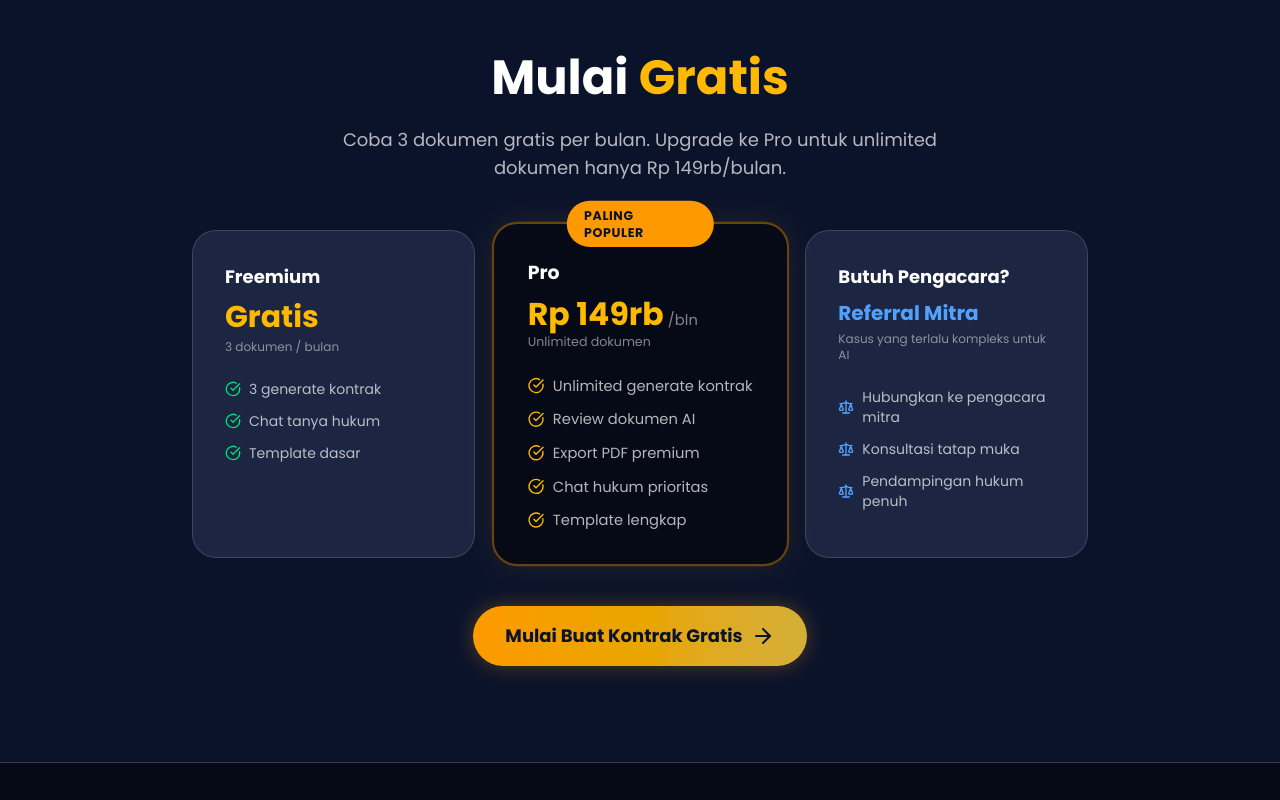
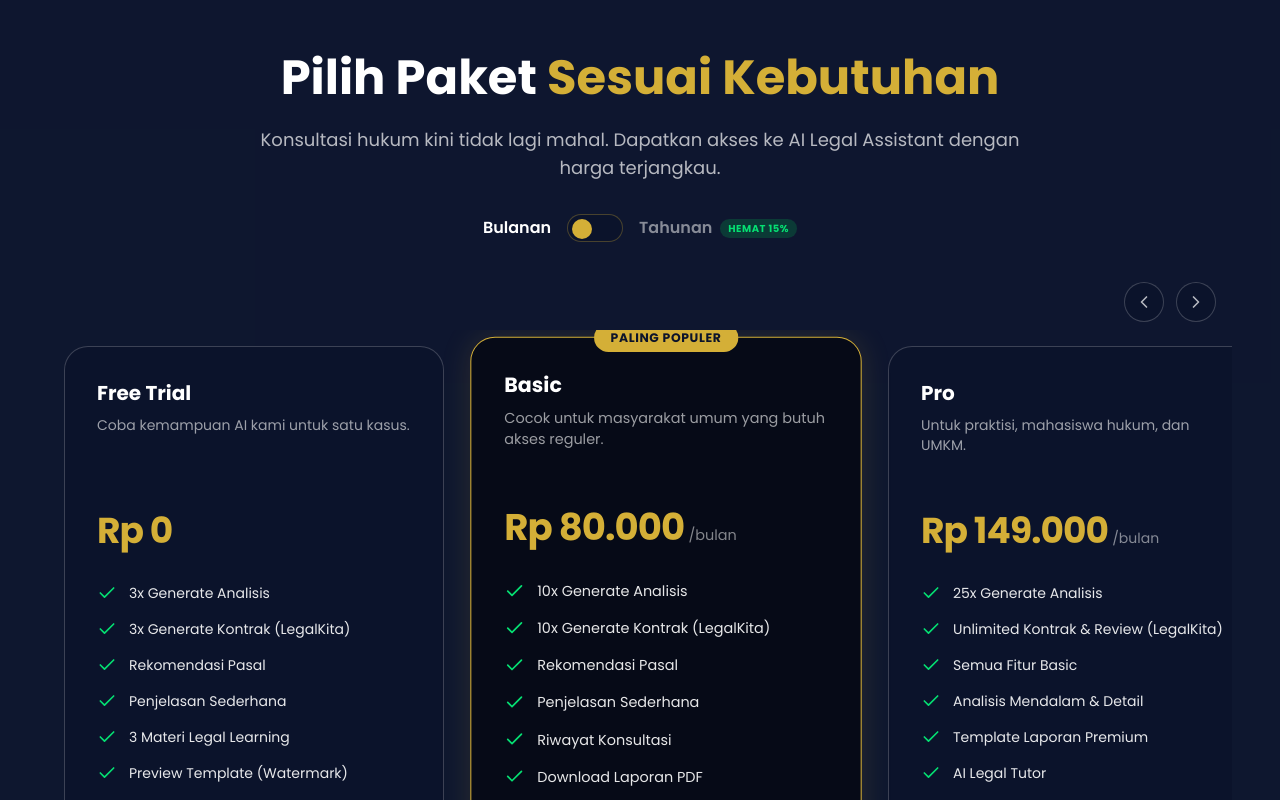
Before and after one commit to KangBasrengg/KonsultanAI, a Next.js app: page /legalkita in a window 1280 px wide. Shown: the part 2920-3720 px from the top of the page. Built offline with nearby package versions, Linux system fonts and the light colour scheme; no server answers.

Commit message:
feat: unify subscription tiers, add slider layout and navigation for pricing

```diff
--- a/src/app/legalkita/page.tsx
+++ b/src/app/legalkita/page.tsx
@@ -10,6 +10,7 @@ import {
 import Link from "next/link";
 import Navbar from "@/components/layout/Navbar";
 import Footer from "@/components/layout/Footer";
+import PricingSection from "@/components/sections/PricingSection";
 import { useAuth } from "@/components/auth/AuthProvider";
 
 const FEATURES = [
@@ -263,96 +264,7 @@ export default function LegalKitaPage() {
       </section>
 
       {/* Model Bisnis / Pricing Teaser */}
-      <section className="py-24">
-        <div className="container mx-auto px-6 lg:px-12 text-center">
-          <h2 className="text-3xl md:text-5xl font-bold mb-6 text-putih">
-            Mulai <span className="text-amber-400">Gratis</span>
-          </h2>
-          <p className="text-putih/70 text-lg mb-12 max-w-2xl mx-auto">
-            Coba 3 dokumen gratis per bulan. Upgrade ke Pro untuk unlimited dokumen hanya Rp 149rb/bulan.
-          </p>
-
-          <div className="grid grid-cols-1 md:grid-cols-3 gap-6 max-w-4xl mx-auto">
-            {/* Free */}
-            <motion.div
-              initial={{ opacity: 0, y: 20 }}
-              whileInView={{ opacity: 1, y: 0 }}
-              viewport={{ once: true }}
-              className="p-8 rounded-3xl bg-navy-light border border-putih/15 text-left"
-            >
-              <h3 className="text-lg font-bold text-putih mb-2">Freemium</h3>
-              <div className="text-3xl font-bold text-amber-400 mb-1">Gratis</div>
-              <p className="text-xs text-putih/50 mb-6">3 dokumen / bulan</p>
-              <ul className="space-y-3">
-                {["3 generate kontrak", "Chat tanya hukum", "Template dasar"].map((f) => (
-                  <li key={f} className="flex items-center gap-2 text-sm text-putih/70">
-                    <CheckCircle className="w-4 h-4 text-green-400 shrink-0" />
-                    {f}
-                  </li>
-                ))}
-              </ul>
-            </motion.div>
-
-            {/* Pro */}
-            <motion.div
-              initial={{ opacity: 0, y: 20 }}
-              whileInView={{ opacity: 1, y: 0 }}
-              viewport={{ once: true }}
-              transition={{ delay: 0.1 }}
-              className="p-8 rounded-3xl bg-navy-dark border-2 border-amber-500/40 text-left relative md:scale-105 shadow-[0_0_30px_rgba(245,158,11,0.1)]"
-            >
-              <div className="absolute top-0 left-1/2 -translate-x-1/2 -translate-y-1/2 bg-amber-500 text-navy text-xs font-bold px-4 py-1.5 rounded-full uppercase tracking-wider">
-                Paling Populer
-              </div>
-              <h3 className="text-lg font-bold text-putih mb-2">Pro</h3>
-              <div className="flex items-baseline gap-1">
-                <span className="text-3xl font-bold text-amber-400">Rp 149rb</span>
-                <span className="text-putih/50 text-sm">/bln</span>
-              </div>
-              <p className="text-xs text-putih/50 mb-6">Unlimited dokumen</p>
-              <ul className="space-y-3">
-                {["Unlimited generate kontrak", "Review dokumen AI", "Export PDF premium", "Chat hukum prioritas", "Template lengkap"].map((f) => (
-                  <li key={f} className="flex items-center gap-2 text-sm text-putih/70">
-                    <CheckCircle className="w-4 h-4 text-amber-400 shrink-0" />
-                    {f}
-                  </li>
-                ))}
-              </ul>
-            </motion.div>
-
-            {/* Referral */}
-            <motion.div
-              initial={{ opacity: 0, y: 20 }}
-              whileInView={{ opacity: 1, y: 0 }}
-              viewport={{ once: true }}
-              transition={{ delay: 0.2 }}
-              className="p-8 rounded-3xl bg-navy-light border border-putih/15 text-left"
-            >
-              <h3 className="text-lg font-bold text-putih mb-2">Butuh Pengacara?</h3>
-              <div className="text-xl font-bold text-blue-400 mb-1">Referral Mitra</div>
-              <p className="text-xs text-putih/50 mb-6">Kasus yang terlalu kompleks untuk AI</p>
-              <ul className="space-y-3">
-                {["Hubungkan ke pengacara mitra", "Konsultasi tatap muka", "Pendampingan hukum penuh"].map((f) => (
-                  <li key={f} className="flex items-center gap-2 text-sm text-putih/70">
-                    <Scale className="w-4 h-4 text-blue-400 shrink-0" />
-                    {f}
-                  </li>
-                ))}
-              </ul>
-            </motion.div>
-          </div>
-
-          <div className="mt-12">
-            <Link
-              href="/legalkita/generator"
-              className="inline-flex items-center gap-2 px-8 py-4 rounded-full bg-gradient-to-r from-amber-500 to-gold text-navy font-bold text-lg hover:from-amber-400 hover:to-gold-light transition-all transform hover:scale-105 group shadow-[0_0_20px_rgba(245,158,11,0.3)]"
-            >
-              Mulai Buat Kontrak Gratis
-              <ArrowRight className="group-hover:translate-x-1 transition-transform" />
-            </Link>
-          </div>
-        </div>
-      </section>
+      <PricingSection />
 
       <Footer />
     </main>
--- a/src/components/auth/AuthProvider.tsx
+++ b/src/components/auth/AuthProvider.tsx
@@ -119,6 +119,11 @@ export default function AuthProvider({ children }: AuthProviderProps) {
             currentUserIdRef.current = null;
             setUser(null);
             setProfile(null);
+
+            // If there's an error (e.g. Invalid Refresh Token), clear the bad tokens
+            if (error) {
+              await supabase.auth.signOut().catch(() => {});
+            }
           }
         } else {
           if (mounted) {
--- a/src/components/sections/PricingSection.tsx
+++ b/src/components/sections/PricingSection.tsx
@@ -1,16 +1,29 @@
 "use client";
 
 import { motion } from "framer-motion";
-import { Check, X } from "lucide-react";
+import { Check, X, ChevronLeft, ChevronRight } from "lucide-react";
 import Link from "next/link";
 import { useAuth } from "@/components/auth/AuthProvider";
 import { useRouter } from "next/navigation";
-import { useState } from "react";
+import { useState, useRef } from "react";
 
 export default function PricingSection() {
   const { user, openAuthModal } = useAuth();
   const router = useRouter();
   const [isAnnual, setIsAnnual] = useState(false);
+  const sliderRef = useRef<HTMLDivElement>(null);
+
+  const scrollLeft = () => {
+    if (sliderRef.current) {
+      sliderRef.current.scrollBy({ left: -350, behavior: "smooth" });
+    }
+  };
+
+  const scrollRight = () => {
+    if (sliderRef.current) {
+      sliderRef.current.scrollBy({ left: 350, behavior: "smooth" });
+    }
+  };
 
   const plans = [
     {
@@ -20,11 +33,11 @@ export default function PricingSection() {
       desc: "Coba kemampuan AI kami untuk satu kasus.",
       features: [
         { name: "3x Generate Analisis", inc: true },
+        { name: "3x Generate Kontrak (LegalKita)", inc: true },
         { name: "Rekomendasi Pasal", inc: true },
         { name: "Penjelasan Sederhana", inc: true },
         { name: "3 Materi Legal Learning", inc: true },
         { name: "Preview Template (Watermark)", inc: true },
-        { name: "Riwayat Konsultasi", inc: false },
         { name: "Download Laporan", inc: false },
       ],
       cta: "Coba Sekarang",
@@ -38,12 +51,12 @@ export default function PricingSection() {
       desc: "Cocok untuk masyarakat umum yang butuh akses reguler.",
       features: [
         { name: "10x Generate Analisis", inc: true },
+        { name: "10x Generate Kontrak (LegalKita)", inc: true },
         { name: "Rekomendasi Pasal", inc: true },
         { name: "Penjelasan Sederhana", inc: true },
         { name: "Riwayat Konsultasi", inc: true },
         { name: "Download Laporan PDF", inc: true },
         { name: "8 Materi Legal Learning", inc: true },
-        { name: "Download Template Dasar", inc: true },
       ],
       cta: "Berlangganan",
       highlight: true
@@ -56,12 +69,12 @@ export default function PricingSection() {
       desc: "Untuk praktisi, mahasiswa hukum, dan UMKM.",
       features: [
         { name: "25x Generate Analisis", inc: true },
+        { name: "Unlimited Kontrak & Review (LegalKita)", inc: true },
         { name: "Semua Fitur Basic", inc: true },
         { name: "Analisis Mendalam & Detail", inc: true },
         { name: "Template Laporan Premium", inc: true },
         { name: "AI Legal Tutor", inc: true },
         { name: "20 Materi & Sertifikat", inc: true },
-        { name: "Semua Template Premium", inc: true },
       ],
       cta: "Berlangganan",
       highlight: false
@@ -113,7 +126,29 @@ export default function PricingSection() {
           </div>
         </div>
 
-        <div className="grid grid-cols-1 md:grid-cols-2 lg:grid-cols-4 gap-6 lg:gap-8 max-w-[1400px] w-full mx-auto items-stretch">
+        {/* Navigation Arrows for Slider */}
+        <div className="flex justify-end gap-3 max-w-[1400px] w-full mx-auto px-6 md:px-4 mb-2">
+          <button
+            onClick={scrollLeft}
+            className="w-10 h-10 rounded-full bg-navy border border-putih/20 flex items-center justify-center text-putih/70 hover:text-gold hover:border-gold transition-colors group"
+            aria-label="Geser ke kiri"
+          >
+            <ChevronLeft className="w-5 h-5 group-hover:-translate-x-0.5 transition-transform" />
+          </button>
+          <button
+            onClick={scrollRight}
+            className="w-10 h-10 rounded-full bg-navy border border-putih/20 flex items-center justify-center text-putih/70 hover:text-gold hover:border-gold transition-colors group"
+            aria-label="Geser ke kanan"
+          >
+            <ChevronRight className="w-5 h-5 group-hover:translate-x-0.5 transition-transform" />
+          </button>
+        </div>
+
+        {/* Wrapper padding to allow scroll bleed on mobile, centered on desktop */}
+        <div
+          ref={sliderRef}
+          className="flex overflow-x-auto snap-x snap-mandatory gap-6 lg:gap-8 pb-12 pt-4 px-6 md:px-4 max-w-[1400px] w-full mx-auto items-stretch [&::-webkit-scrollbar]:hidden [-ms-overflow-style:none] [scrollbar-width:none]"
+        >
           {plans.map((plan, idx) => (
             <motion.div
               key={idx}
@@ -121,8 +156,8 @@ export default function PricingSection() {
               whileInView={{ opacity: 1, y: 0 }}
               viewport={{ once: true }}
               transition={{ duration: 0.5, delay: idx * 0.15 }}
-              className={`relative flex flex-col rounded-3xl p-8 border ${plan.highlight
-                  ? "bg-navy-dark border-gold shadow-[0_0_30px_rgba(212,175,55,0.15)] md:scale-105 z-10"
+              className={`relative flex flex-col rounded-3xl p-8 border shrink-0 w-[85vw] sm:w-[350px] lg:w-[380px] snap-center ${plan.highlight
+                  ? "bg-navy-dark border-gold shadow-[0_0_30px_rgba(212,175,55,0.15)] z-10 md:scale-[1.03]"
                   : "bg-navy border-putih/20"
                 }`}
             >
```
